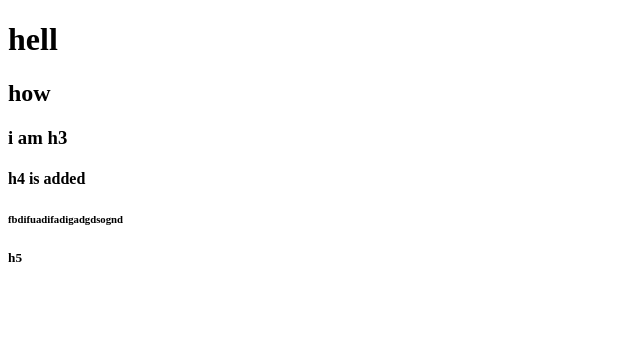
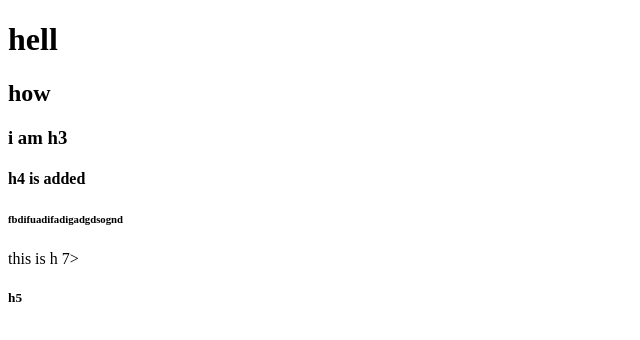
Before and after one commit to shaktisingh1998/shakti_javascript, a plain HTML site: page index.html in a window 1280 px wide. Shown: the whole page, without its empty margins (0-640 px from the left). Drawn offline with Linux system fonts and the light colour scheme.

Commit message:
h7 is added

```diff
--- a/index.html
+++ b/index.html
@@ -12,6 +12,7 @@
     <h3>i am h3</h3>
     <h4>h4 is added</h4>
     <h6>fbdifuadifadigadgdsognd</h6>
+    <h7> this is h 7</h7>>
     <h5>h5</h5>
 </body>
 </html>
```
